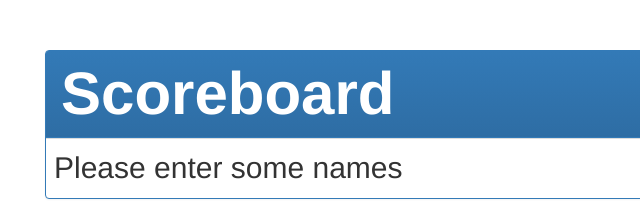
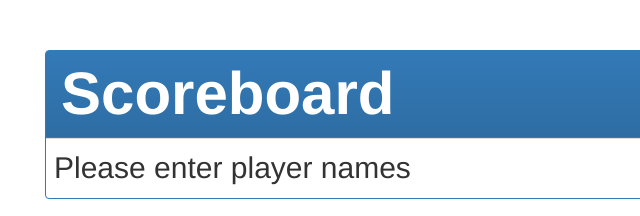
Before and after one commit to jamesrobertgreen/scoreboard, a plain HTML site: page index.html in a window 1280 px wide. Shown: the top 216 px of the page, 5-645 px from the left. Drawn offline with nearby package versions, Linux system fonts and the light colour scheme.

Commit message:
Change to test forking

```diff
--- a/index.html
+++ b/index.html
@@ -58,7 +58,7 @@
                     </td>
                 </tr>
                 <tr class="row">
-                <td  ng-show="players.length == 0">Please enter some names</td>
+                <td  ng-show="players.length == 0">Please enter player names</td>
                 </tr>
             </table>
         </div>
```
